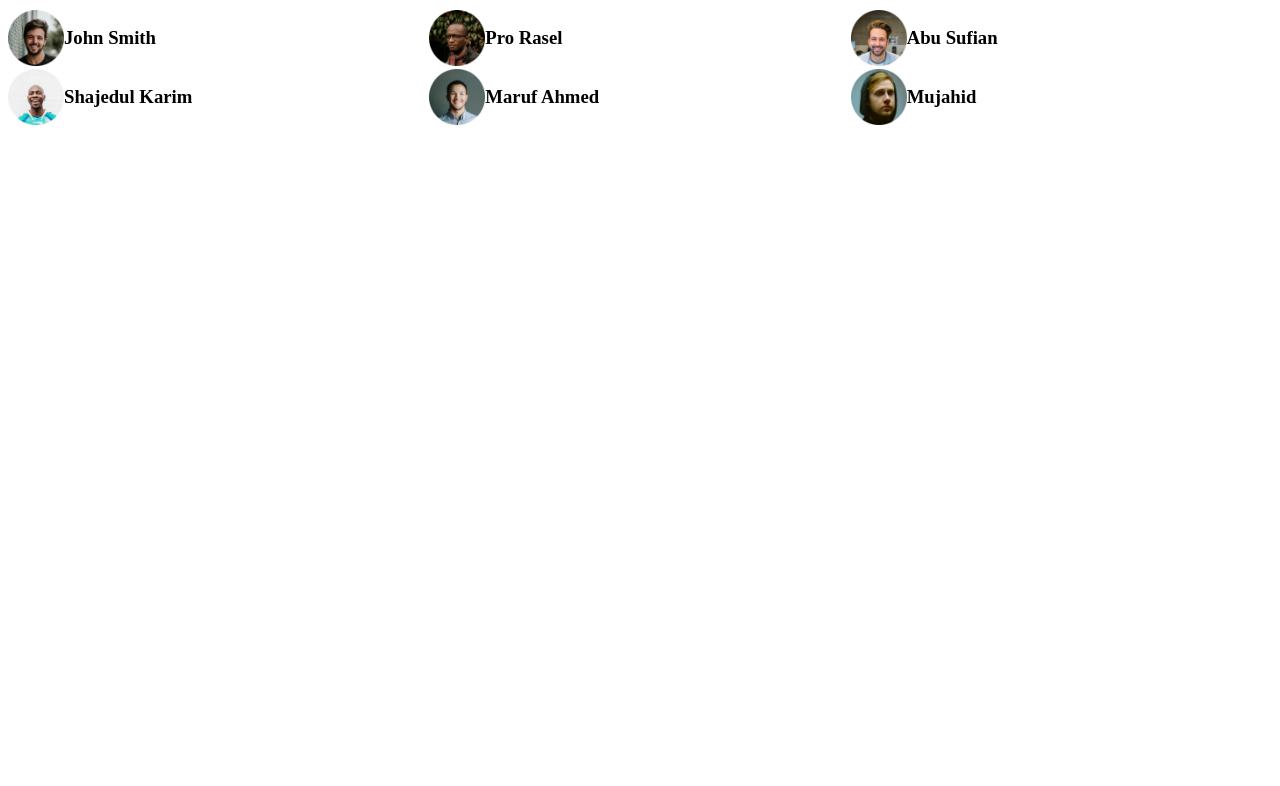
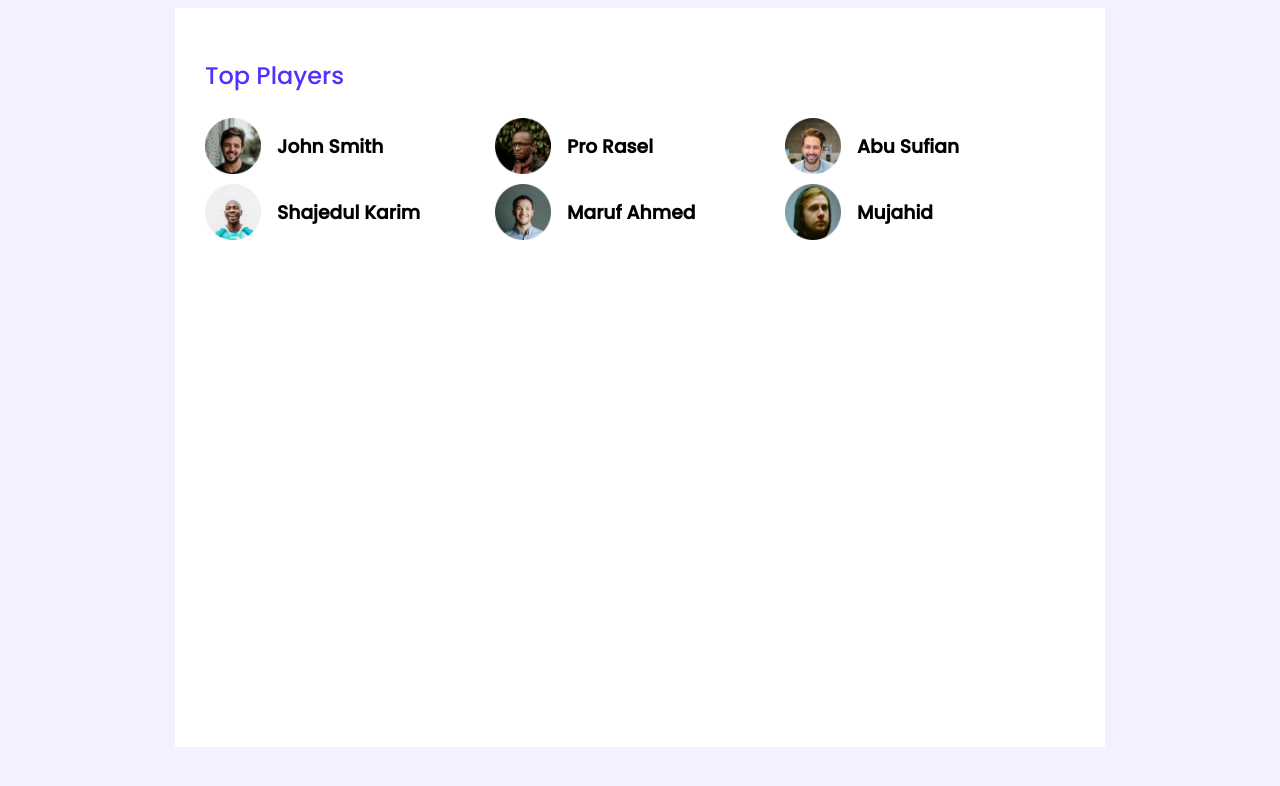
Before and after one commit to RAIHANRASUL17/leader-board-css3, a plain HTML site: page index.html in a window 1280 px wide. Drawn offline with Linux system fonts and the light colour scheme.

Commit message:
extra style information from figma

```diff
--- a/index.html
+++ b/index.html
@@ -16,9 +16,10 @@
     <!-- header end -->
     <main>
         <!-- step 1: top players section -->
-        <section>
+        <section class="container">
             <!-- .top-players -->
             <div class="top-players">
+                <h2 class="section-title">Top Players</h2>
                 <!-- .players -->
                 <div class="players">
                     <!-- .player*6>img+h3{Player Name-$} -->
@@ -26,27 +27,27 @@
                          .player*6>img[src="images/players/player-$.png"]+h3{$} -->
                     <div class="player">
                         <img src="images/players/player-1.png" alt="">
-                        <h3>John Smith</h3>
+                        <h3 class="player-name">John Smith</h3>
                     </div>
                     <div class="player">
                         <img src="images/players/player-2.png" alt="">
-                        <h3>Pro Rasel</h3>
+                        <h3 class="player-name">Pro Rasel</h3>
                     </div>
                     <div class="player">
                         <img src="images/players/player-3.png" alt="">
-                        <h3>Abu Sufian</h3>
+                        <h3 class="player-name">Abu Sufian</h3>
                     </div>
                     <div class="player">
                         <img src="images/players/player-4.png" alt="">
-                        <h3>Shajedul Karim</h3>
+                        <h3 class="player-name">Shajedul Karim</h3>
                     </div>
                     <div class="player">
                         <img src="images/players/player-5.png" alt="">
-                        <h3>Maruf Ahmed</h3>
+                        <h3 class="player-name">Maruf Ahmed</h3>
                     </div>
                     <div class="player">
                         <img src="images/players/player-6.png" alt="">
-                        <h3>Mujahid</h3>
+                        <h3 class="player-name">Mujahid</h3>
                     </div>
                 </div>
             </div>
--- a/styles/style.css
+++ b/styles/style.css
@@ -1,15 +1,46 @@
+/* Font */
+@import url('https://fonts.googleapis.com/css2?family=Poppins:wght@500&display=swap');
+
+/* Common styles or utilities */
+body {
+    font-family: 'Poppins', sans-serif;
+    background-color: #F3F1FF;
+}
+
+main{
+    display: flex;
+    justify-content: center;
+}
+
+.container {
+    background-color: #FFFFFF;
+    width: 870px;
+    height: 679px;
+    padding: 30px;
+}
+
 /* top-players styles */
-.players{
+.section-title{
+    font-weight: 500;
+font-size: 24px;
+color: #562EFF;
+}
+.players {
     display: grid;
-    grid-template-columns: repeat(3,1fr);
+    grid-template-columns: repeat(3, 1fr);
     /* or
     grid-template-columns: 1fr 1fr 1fr; */
 }
-.player img{
+
+.player img {
     width: 56px;
     height: 56px;
 }
-.player{
+
+.player {
     display: flex;
     align-items: center;
 }
+.player-name{
+    margin-left: 16px;
+}
```
